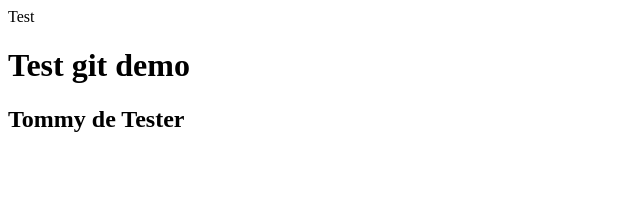
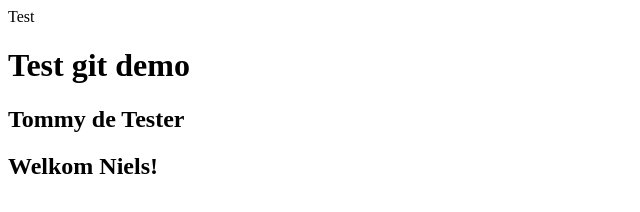
Before and after one commit to markbaselier/git-demo, a plain HTML site: page index.html in a window 1280 px wide. Shown: the whole page, without its empty margins (0-640 px from the left). Drawn offline with Linux system fonts and the light colour scheme.

Commit message:
verbeterde index.html

```diff
--- a/index.html
+++ b/index.html
@@ -8,5 +8,6 @@
 Test
 <h1>Test git demo</h1>
 <h2>Tommy de Tester</h2>
+<h2>Welkom Niels!</h2>
 </body>
 </html>
```
